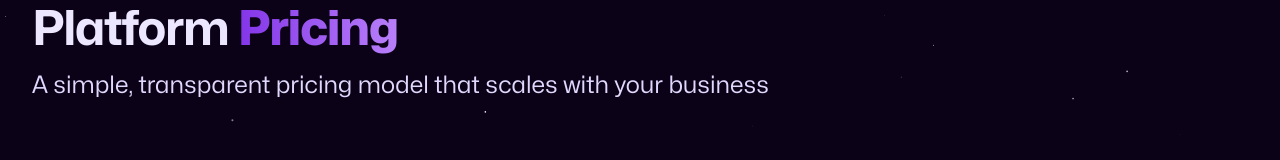
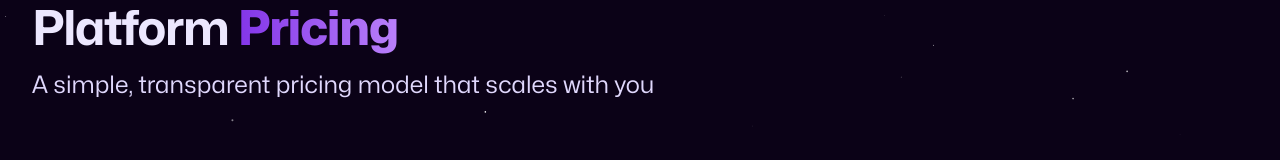
Before and after one commit to getnoops/landing, an Astro site: page /pricing in a window 1280 px wide. Shown: the part 242-402 px from the top of the page. Built offline with nearby package versions, Linux system fonts and the light colour scheme; Astro itself is replaced by a stand-in of ours.

Commit message:
updated description text for pricing

```diff
--- a/src/pages/pricing.astro
+++ b/src/pages/pricing.astro
@@ -37,7 +37,7 @@ import Body from "../layouts/Body.astro";
               </span>
             </h1>
             <p class="text-2xl text-noops-200">
-              A simple, transparent pricing model that scales with your business
+              A simple, transparent pricing model that scales with you
             </p>
           </div>
         </div>
```
